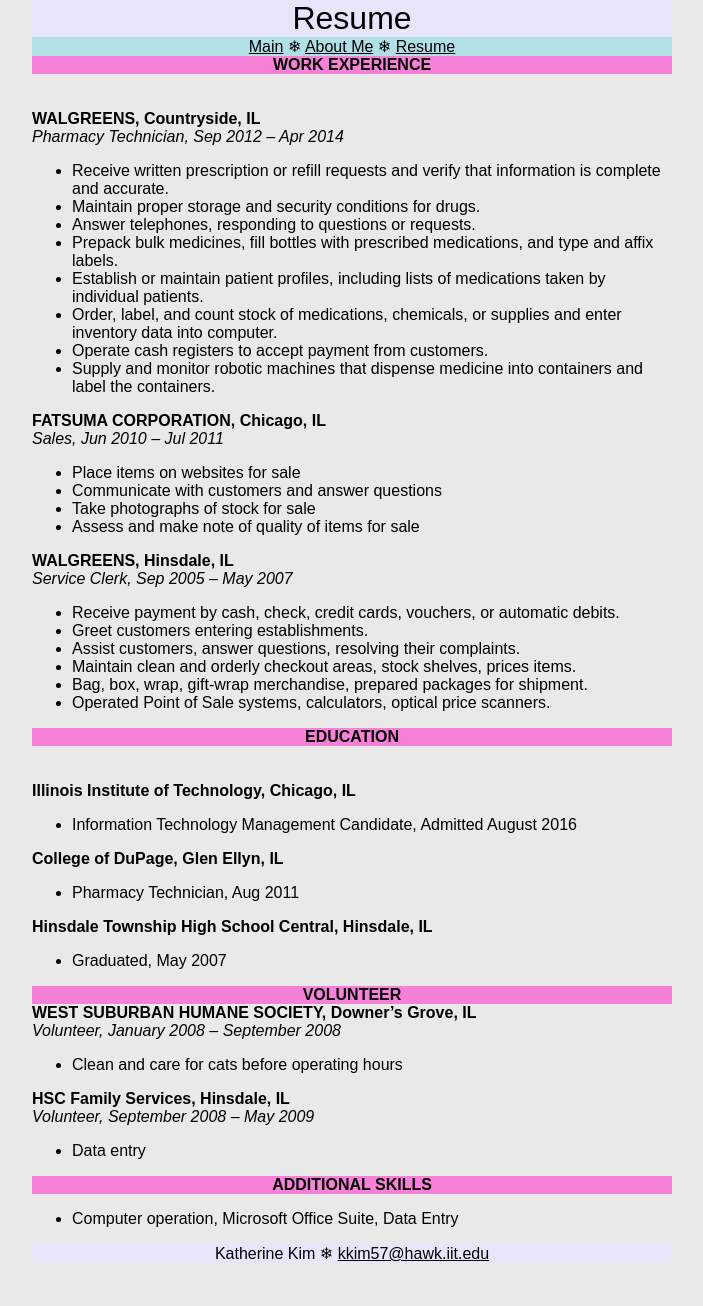
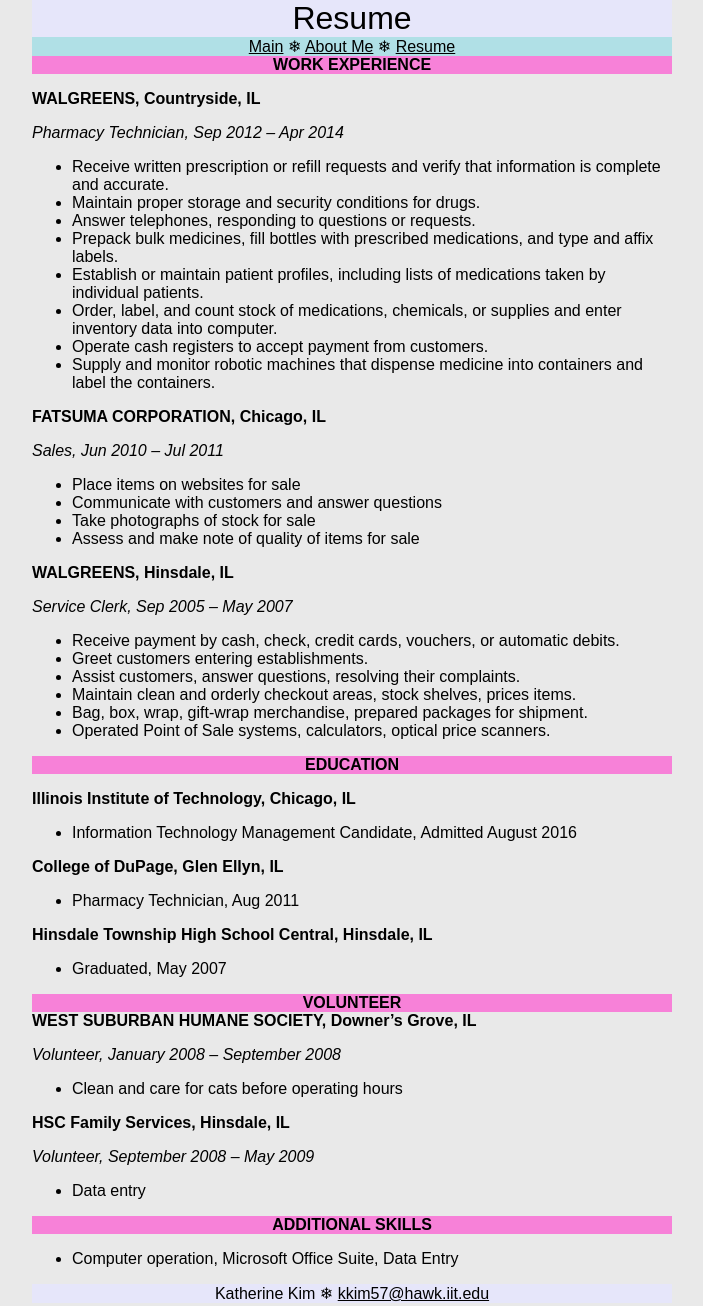
Before and after one commit to kkim57/Project3, a plain HTML site: page resume.html in a window 1280 px wide. Shown: the whole page, without its empty margins (288-991 px from the left). Before the commit the page ends 1279 px from the top, so only its background shows below. Drawn offline with Linux system fonts and the light colour scheme; files that its build step writes are made by us from their sources.

Commit message:
Update resume.html

```diff
--- a/resume.html
+++ b/resume.html
@@ -3,7 +3,7 @@
 <head>
   <meta charset="UTF-8">
     <title>Katherine Kim @ IIT</title>
-    <link rel="stylesheet" type="text/css" href="style.css">
+    <link rel="stylesheet" type="text/css" href="css/style.css">
 </head>
     <header>Resume</header>
     <nav>
@@ -12,11 +12,11 @@
         <a href="resume">Resume</a>
     </nav>
   <h1>WORK EXPERIENCE</h1>
-  <br><br>
+  <p>
   <b>WALGREENS, Countryside, IL</b>
-  <br>
+  <p>
   <i>Pharmacy Technician, Sep 2012 – Apr 2014</i>
-  <br>
+  <p>
   <ul>
     <li>Receive written prescription or refill requests and verify that information is complete and accurate.</li>
     <li>Maintain proper storage and security conditions for drugs.</li>
@@ -29,7 +29,7 @@
   </ul>
 
   <b>FATSUMA CORPORATION, Chicago, IL</b>
-  <br>
+  <p>
   <i>Sales, Jun 2010 – Jul 2011</i>
   <ul>
     <li>Place items on websites for sale</li>
@@ -39,7 +39,7 @@
   </ul>
 
   <b>WALGREENS, Hinsdale, IL</b>
-  <br>
+  <p>
   <i>Service Clerk, Sep 2005 – May 2007</i>
   <ul>
     <li>Receive payment by cash, check, credit cards, vouchers, or automatic debits.</li>
@@ -51,7 +51,7 @@
   </ul>
 
   <h1>EDUCATION</h1>
-  <br><br>
+  <p>
   <b>Illinois Institute of Technology, Chicago, IL</b>
   <ul>
     <li>Information Technology Management Candidate, Admitted August 2016</li>
@@ -68,14 +68,14 @@
   </ul>
   <h1>VOLUNTEER</h1>
   <b>WEST SUBURBAN HUMANE SOCIETY, Downer’s Grove, IL</b>
-  <br>
+  <p>
   <i>Volunteer, January 2008 – September 2008</i>
   <ul>
     <li>Clean and care for cats before operating hours</li>
   </ul>
 
   <b>HSC Family Services, Hinsdale, IL</b>
-  <br>
+  <p>
   <i>Volunteer, September 2008 – May 2009</i>
   <ul>
     <li>Data entry</li>
```
Lines whose indentation alone changed are shown as unchanged.
